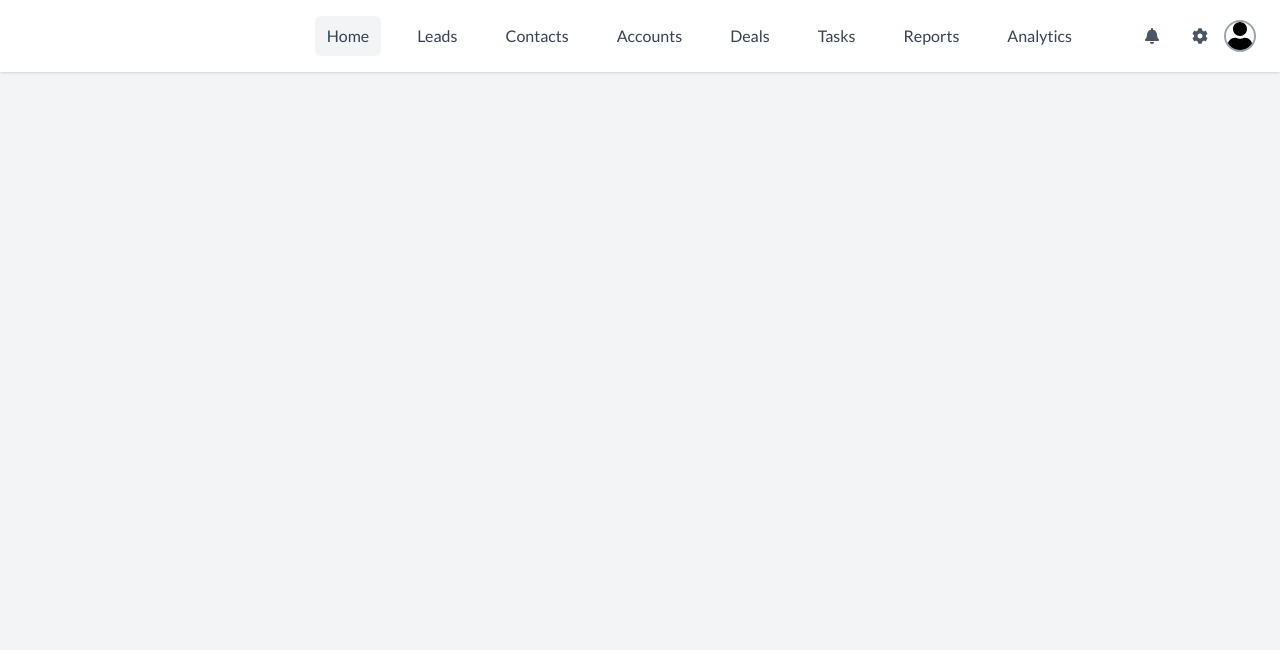
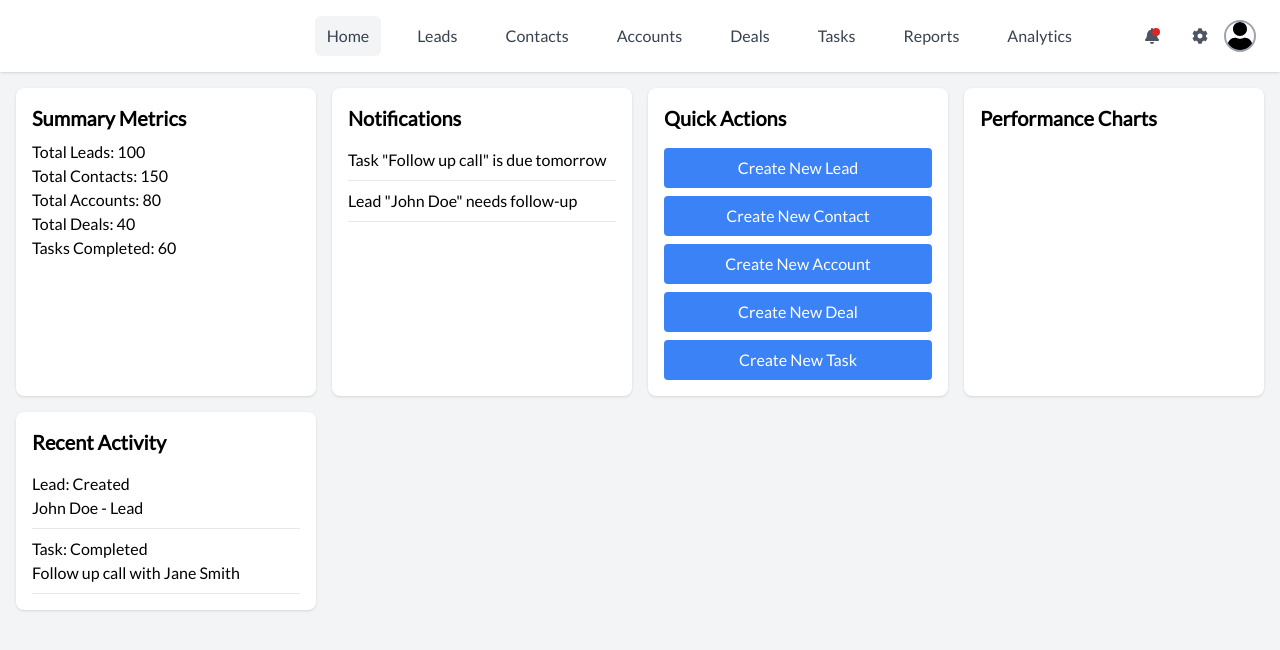
Before and after one commit to Musxeto/crm, a React (Vite) app in the folder frontend/crm/: page / in a window 1280 px wide. Shown: the top 650 px of the page. Built offline with nearby package versions, Linux system fonts and the light colour scheme.

Commit message:
Home PAGE + Navbar enhancements

```diff
--- a/frontend/crm/src/components/ActionsDropdown.jsx
+++ b/frontend/crm/src/components/ActionsDropdown.jsx
@@ -1,8 +1,15 @@
 import React, { useState } from 'react';
 import { FaChevronDown } from 'react-icons/fa';
 
-const ActionsDropdown = () => {
+const ActionsDropdown = ({ onAction }) => {
   const [isOpen, setIsOpen] = useState(false);
+
+  const handleAction = (action) => {
+    setIsOpen(false);
+    if (onAction) {
+      onAction(action);
+    }
+  };
 
   return (
     <div className="relative">
@@ -18,7 +25,12 @@ const ActionsDropdown = () => {
           <ul className="list-none p-0 m-0">
             {['Mass Delete', 'Mass Update', 'Mass Convert', 'Manage Tags', 'Mass Email', 'Approve Leads', 'Add to Campaigns', 'Export Leads'].map(action => (
               <li key={action}>
-                <button className="block px-4 py-2 text-gray-800 hover:bg-gray-200 w-full text-left">{action}</button>
+                <button
+                  onClick={() => handleAction(action)}
+                  className="block px-4 py-2 text-gray-800 hover:bg-gray-200 w-full text-left"
+                >
+                  {action}
+                </button>
               </li>
             ))}
           </ul>
--- /dev/null
+++ b/frontend/crm/src/components/Charts.jsx
@@ -0,0 +1,15 @@
+import React from 'react';
+const Charts = () => {
+  return (
+    <div className="bg-white shadow rounded-lg p-4">
+      <h2 className="text-xl font-bold">Performance Charts</h2>
+      <div className="mt-2">
+        {/* <LineChart data={} options={} />
+        <BarChart data={} options={} />
+        <PieChart data={} options={} /> */}
+      </div>
+    </div>
+  );
+};
+
+export default Charts;
--- a/frontend/crm/src/components/Navbar.jsx
+++ b/frontend/crm/src/components/Navbar.jsx
@@ -1,9 +1,12 @@
 import React, { useState } from 'react';
 import { NavLink } from 'react-router-dom';
 import { FaBell, FaUser, FaCog } from 'react-icons/fa';
+import Settings from '../components/Settings';
 
 const Navbar = () => {
   const [isOpen, setIsOpen] = useState(false);
+  const [notificationsOpen, setNotificationsOpen] = useState(false);
+  const [settingsOpen, setSettingsOpen] = useState(false);
 
   const navItems = [
     { name: 'Home', path: '/' },
@@ -11,9 +14,16 @@ const Navbar = () => {
     { name: 'Contacts', path: '/contacts' },
     { name: 'Accounts', path: '/accounts' },
     { name: 'Deals', path: '/deals' },
-    { name: 'Tasks', path:'/tasks'},
+    { name: 'Tasks', path: '/tasks' },
     { name: 'Reports', path: '/reports' },
-    { name: 'Analytics', path: '/analytics' }
+    { name: 'Analytics', path: '/analytics' },
+  ];
+
+  const notifications = [
+    { id: 1, message: 'New lead added: John Doe' },
+    { id: 2, message: 'Task "Follow up call" is due tomorrow' },
+    { id: 3, message: 'Deal "Big Corp" closed successfully' },
+    // Add more notifications as needed
   ];
 
   return (
@@ -22,7 +32,7 @@ const Navbar = () => {
         <div className="lg:flex lg:items-center lg:justify-between">
           <div className="flex items-center justify-between">
             <NavLink to="/">
-            <h1 className="text-3xl text-white font-bold">CRM</h1>
+              <h1 className="text-3xl text-white font-bold">CRM</h1>
             </NavLink>
 
             {/* Mobile menu button */}
@@ -81,13 +91,48 @@ const Navbar = () => {
             </div>
 
             <div className="flex items-center mt-4 lg:mt-0">
-              <FaBell className="hidden mx-4 text-gray-600 transition-colors duration-300 transform lg:block dark:text-gray-200 hover:text-gray-700 dark:hover:text-gray-400 focus:text-gray-700 dark:focus:text-gray-400 focus:outline-none" aria-label="Notifications" />
-              <FaCog className="hidden mx-4 text-gray-600 transition-colors duration-300 transform lg:block dark:text-gray-200 hover:text-gray-700 dark:hover:text-gray-400 focus:text-gray-700 dark:focus:text-gray-400 focus:outline-none" aria-label="Settings" />
+              <div className="relative">
+                <button
+                  onClick={() => setNotificationsOpen(!notificationsOpen)}
+                  className="hidden mx-4 text-gray-600 transition-colors duration-300 transform lg:block dark:text-gray-200 hover:text-gray-700 dark:hover:text-gray-400 focus:text-gray-700 dark:focus:text-gray-400 focus:outline-none"
+                  aria-label="Notifications"
+                >
+                  <FaBell />
+                  {notifications.length > 0 && (
+                    <span className="absolute top-0 right-0 inline-block w-2 h-2 bg-red-600 rounded-full"></span>
+                  )}
+                </button>
+                {notificationsOpen && (
+                  <div className="absolute right-0 w-64 mt-2 bg-white border border-gray-200 rounded-lg shadow-lg">
+                    <div className="py-2">
+                      {notifications.map((notification) => (
+                        <div
+                          key={notification.id}
+                          className="px-4 py-2 border-b-2 border-gray-600 text-gray-600 hover:bg-gray-100"
+                        >
+                          {notification.message}
+                        </div>
+                      ))}
+                    </div>
+                  </div>
+                )}
+              </div>
+
+              <div className="relative">
+                <button
+                  onClick={() => setSettingsOpen(!settingsOpen)}
+                  className="hidden mx-4 text-gray-600 transition-colors duration-300 transform lg:block dark:text-gray-200 hover:text-gray-700 dark:hover:text-gray-400 focus:text-gray-700 dark:focus:text-gray-400 focus:outline-none"
+                  aria-label="Settings"
+                >
+                  <FaCog />
+                </button>
+                {settingsOpen && <Settings />}
+              </div>
+
               <button type="button" className="flex items-center focus:outline-none" aria-label="toggle profile dropdown">
                 <div className="w-8 h-8 overflow-hidden border-2 border-gray-400 rounded-full">
                   <FaUser className="object-cover w-full h-full" />
                 </div>
-
                 <h3 className="mx-2 text-gray-700 dark:text-gray-200 lg:hidden">User</h3>
               </button>
             </div>
--- /dev/null
+++ b/frontend/crm/src/components/Notifications.jsx
@@ -0,0 +1,23 @@
+import React from 'react';
+
+const Notifications = () => {
+  const notifications = [
+    { id: 1, message: 'Task "Follow up call" is due tomorrow' },
+    { id: 2, message: 'Lead "John Doe" needs follow-up' },
+  ];
+
+  return (
+    <div className="bg-white shadow rounded-lg p-4">
+      <h2 className="text-xl font-bold">Notifications</h2>
+      <ul className="mt-2">
+        {notifications.map(notification => (
+          <li key={notification.id} className="border-b py-2">
+            <p>{notification.message}</p>
+          </li>
+        ))}
+      </ul>
+    </div>
+  );
+};
+
+export default Notifications;
--- /dev/null
+++ b/frontend/crm/src/components/QuickActions.jsx
@@ -0,0 +1,18 @@
+import React from 'react';
+
+const QuickActions = () => {
+  return (
+    <div className="bg-white shadow rounded-lg p-4">
+      <h2 className="text-xl font-bold">Quick Actions</h2>
+      <div className="mt-2 flex flex-col">
+        <button className="bg-blue-500 text-white py-2 px-4 rounded mt-2">Create New Lead</button>
+        <button className="bg-blue-500 text-white py-2 px-4 rounded mt-2">Create New Contact</button>
+        <button className="bg-blue-500 text-white py-2 px-4 rounded mt-2">Create New Account</button>
+        <button className="bg-blue-500 text-white py-2 px-4 rounded mt-2">Create New Deal</button>
+        <button className="bg-blue-500 text-white py-2 px-4 rounded mt-2">Create New Task</button>
+      </div>
+    </div>
+  );
+};
+
+export default QuickActions;
--- /dev/null
+++ b/frontend/crm/src/components/RecentActivity.jsx
@@ -0,0 +1,24 @@
+import React from 'react';
+
+const RecentActivity = () => {
+  const activities = [
+    { id: 1, type: 'Lead', action: 'Created', details: 'John Doe - Lead' },
+    { id: 2, type: 'Task', action: 'Completed', details: 'Follow up call with Jane Smith' },
+  ];
+
+  return (
+    <div className="bg-white shadow rounded-lg p-4">
+      <h2 className="text-xl font-bold">Recent Activity</h2>
+      <ul className="mt-2">
+        {activities.map(activity => (
+          <li key={activity.id} className="border-b py-2">
+            <p><strong>{activity.type}</strong>: {activity.action}</p>
+            <p>{activity.details}</p>
+          </li>
+        ))}
+      </ul>
+    </div>
+  );
+};
+
+export default RecentActivity;
--- /dev/null
+++ b/frontend/crm/src/components/Settings.jsx
@@ -0,0 +1,21 @@
+import React from 'react';
+
+const Settings = () => {
+  return (
+    <div className="absolute right-0 w-64 mt-2 bg-white border border-gray-200 rounded-lg shadow-lg">
+      <div className="py-2">
+        <div className="px-4 py-2 border-b border-gray-200 text-gray-600 hover:bg-gray-100">
+          Profile Settings
+        </div>
+        <div className="px-4 py-2 border-b border-gray-200 text-gray-600 hover:bg-gray-100">
+          Account Settings
+        </div>
+        <div className="px-4 py-2 text-gray-600 hover:bg-gray-100">
+          Logout
+        </div>
+      </div>
+    </div>
+  );
+};
+
+export default Settings;
--- /dev/null
+++ b/frontend/crm/src/components/SummaryMetrics .jsx
@@ -0,0 +1,18 @@
+import React from 'react';
+
+const SummaryMetrics = () => {
+  return (
+    <div className="bg-white shadow rounded-lg p-4">
+      <h2 className="text-xl font-bold">Summary Metrics</h2>
+      <div className="mt-2">
+        <p>Total Leads: 100</p>
+        <p>Total Contacts: 150</p>
+        <p>Total Accounts: 80</p>
+        <p>Total Deals: 40</p>
+        <p>Tasks Completed: 60</p>
+      </div>
+    </div>
+  );
+};
+
+export default SummaryMetrics;
--- a/frontend/crm/src/pages/Home.jsx
+++ b/frontend/crm/src/pages/Home.jsx
@@ -1,11 +1,23 @@
-import React from 'react'
+import React from 'react';
+import SummaryMetrics from '../components/SummaryMetrics ';
+import QuickActions from '../components/QuickActions';
+import Notifications from '../components/Notifications';
+import RecentActivity from '../components/RecentActivity';
+import Charts from '../components/Charts';
 
 const Home = () => {
   return (
-    <div>
+    <div className="p-4">
+      <div className="grid grid-cols-1 md:grid-cols-2 lg:grid-cols-4 gap-4">
+       <SummaryMetrics />
+       <Notifications />
+       <QuickActions />
+       <Charts />
+       <RecentActivity />
 
+      </div>
     </div>
-  )
-}
+  );
+};
 
-export default Home
+export default Home;
```
